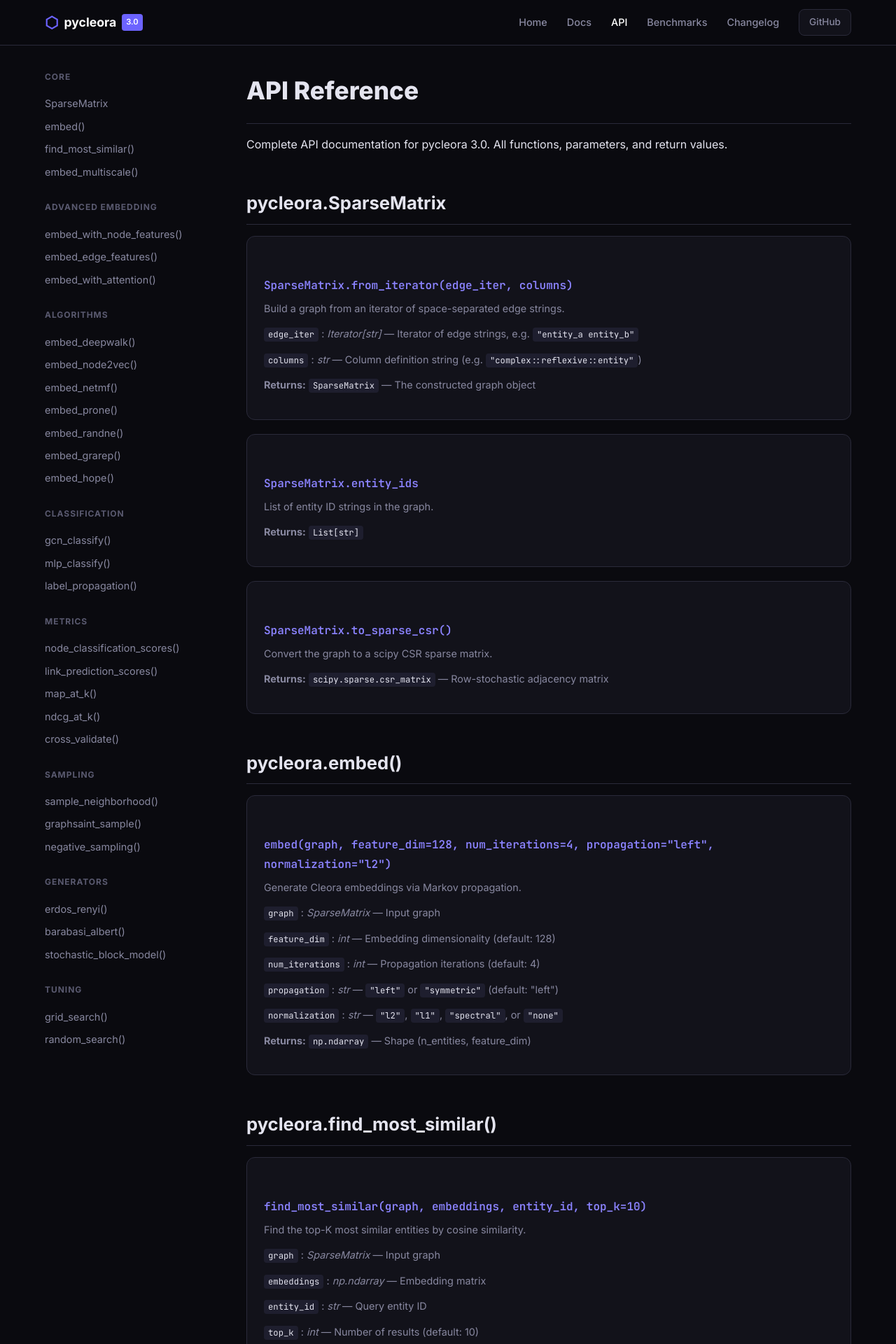
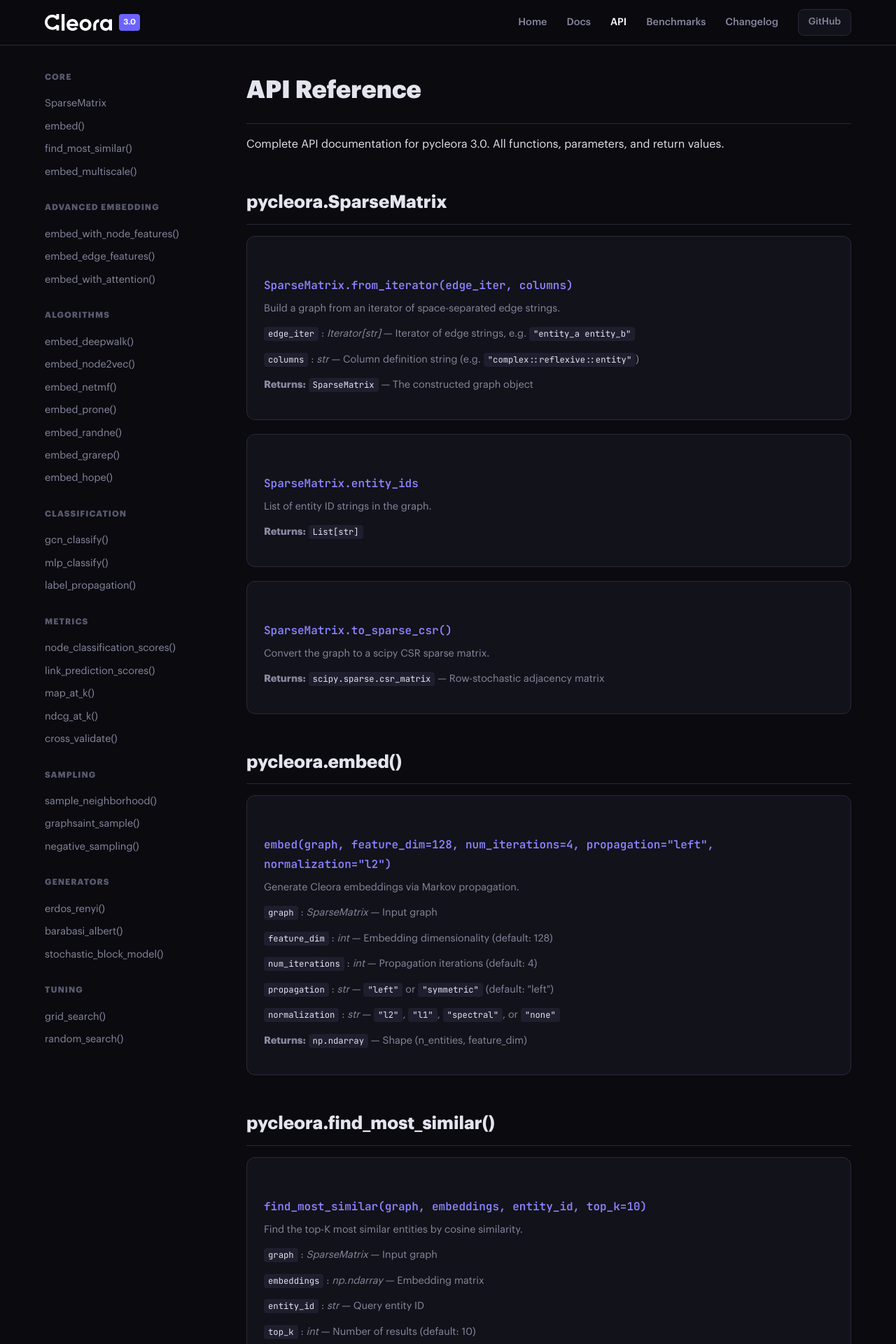
Before and after one commit to BaseModelAI/cleora, a Flask app: page /api in a window 1280 px wide. Shown: the top 1920 px of the page at 70% size. Run offline with Flask 3, Linux system fonts and the light colour scheme; some libraries are stand-ins or nearby versions.

Commit message:
Update website branding with Cleora logo and Graphik font
Replaces Google Fonts Inter with locally hosted Graphik font, updates navigation and footer with Cleora SVG logo, and adds a favicon.

Replit-Commit-Author: Agent
Replit-Commit-Session-Id: 2ab797ad-ad73-4323-9d5a-bdef07c5ade2
Replit-Commit-Checkpoint-Type: full_checkpoint
Replit-Commit-Event-Id: 1023b8e5-855a-4f2d-afe2-eb39e276bd21
Replit-Commit-Screenshot-Url: https://storage.googleapis.com/screenshot-production-us-central1/bde65b92-34c1-4d5d-82a8-5bb11aaaf7a0/2ab797ad-ad73-4323-9d5a-bdef07c5ade2/dv8PfOA
Replit-Helium-Checkpoint-Created: true

```diff
--- a/website/static/style.css
+++ b/website/static/style.css
@@ -1,3 +1,51 @@
+@font-face {
+    font-family: 'Graphik';
+    src: url('/static/fonts/Graphik-Light.otf') format('opentype');
+    font-weight: 300;
+    font-style: normal;
+    font-display: swap;
+}
+
+@font-face {
+    font-family: 'Graphik';
+    src: url('/static/fonts/Graphik-Regular.otf') format('opentype');
+    font-weight: 400;
+    font-style: normal;
+    font-display: swap;
+}
+
+@font-face {
+    font-family: 'Graphik';
+    src: url('/static/fonts/Graphik-Medium.otf') format('opentype');
+    font-weight: 500;
+    font-style: normal;
+    font-display: swap;
+}
+
+@font-face {
+    font-family: 'Graphik';
+    src: url('/static/fonts/Graphik-Semibold.otf') format('opentype');
+    font-weight: 600;
+    font-style: normal;
+    font-display: swap;
+}
+
+@font-face {
+    font-family: 'Graphik';
+    src: url('/static/fonts/Graphik-Bold.otf') format('opentype');
+    font-weight: 700;
+    font-style: normal;
+    font-display: swap;
+}
+
+@font-face {
+    font-family: 'Graphik';
+    src: url('/static/fonts/Graphik-Black.otf') format('opentype');
+    font-weight: 900;
+    font-style: normal;
+    font-display: swap;
+}
+
 :root {
     --bg: #0a0a0f;
     --bg-card: #12121a;
@@ -16,7 +64,7 @@
     --orange: #f59e0b;
     --red: #ef4444;
     --blue: #3b82f6;
-    --font: 'Inter', -apple-system, BlinkMacSystemFont, sans-serif;
+    --font: 'Graphik', -apple-system, BlinkMacSystemFont, sans-serif;
     --mono: 'JetBrains Mono', 'Fira Code', monospace;
     --radius: 12px;
     --radius-sm: 8px;
@@ -62,13 +110,17 @@ nav {
 .nav-brand {
     display: flex;
     align-items: center;
-    gap: 8px;
+    gap: 10px;
     color: #fff;
     font-weight: 700;
     font-size: 1.1rem;
 }
 
-.brand-icon { font-size: 1.4rem; color: var(--accent); }
+.brand-logo {
+    height: 24px;
+    width: auto;
+}
+
 .brand-version {
     font-size: 0.7rem;
     background: var(--accent);
--- a/website/templates/base.html
+++ b/website/templates/base.html
@@ -8,15 +8,15 @@
     <meta property="og:title" content="pycleora — Fast Graph Embeddings">
     <meta property="og:description" content="The fastest CPU-only graph embedding library. 9 algorithms, 14 datasets, zero GPU required.">
     <meta property="og:type" content="website">
-    <link href="https://fonts.googleapis.com/css2?family=Inter:wght@300;400;500;600;700;800;900&family=JetBrains+Mono:wght@400;500;600&display=swap" rel="stylesheet">
+    <link rel="icon" type="image/png" href="/static/img/cleora-favicon.png">
+    <link href="https://fonts.googleapis.com/css2?family=JetBrains+Mono:wght@400;500;600&display=swap" rel="stylesheet">
     <link rel="stylesheet" href="/static/style.css">
 </head>
 <body>
     <nav>
         <div class="nav-inner">
             <a href="/" class="nav-brand">
-                <span class="brand-icon">⬡</span>
-                <span class="brand-text">pycleora</span>
+                <img src="/static/img/cleora-logo-white.svg" alt="Cleora" class="brand-logo">
                 <span class="brand-version">3.0</span>
             </a>
             <div class="nav-links">
@@ -36,7 +36,7 @@
         <div class="footer-inner">
             <div class="footer-grid">
                 <div>
-                    <h4>pycleora</h4>
+                    <img src="/static/img/cleora-logo-white.svg" alt="Cleora" style="height: 22px; margin-bottom: 12px;">
                     <p>Fast CPU-only graph embeddings.<br>Rust core. Python API. Zero GPU.</p>
                 </div>
                 <div>
```
Also changed, not shown: website/static/fonts/Graphik-Black.otf (added), website/static/fonts/Graphik-Bold.otf (added), website/static/fonts/Graphik-Light.otf (added), website/static/fonts/Graphik-Medium.otf (added), website/static/fonts/Graphik-Regular.otf (added), website/static/fonts/Graphik-Semibold.otf (added), website/static/img/cleora-PRO-logo.svg (added), website/static/img/cleora-favicon.png (added), website/static/img/cleora-logo-bySynerise.svg (added), website/static/img/cleora-logo-white.png (added), website/static/img/cleora-logo-white.svg (added), website/static/img/cleora-logo.png (added), website/static/img/cleora-logo.svg (added), 2 other files.
